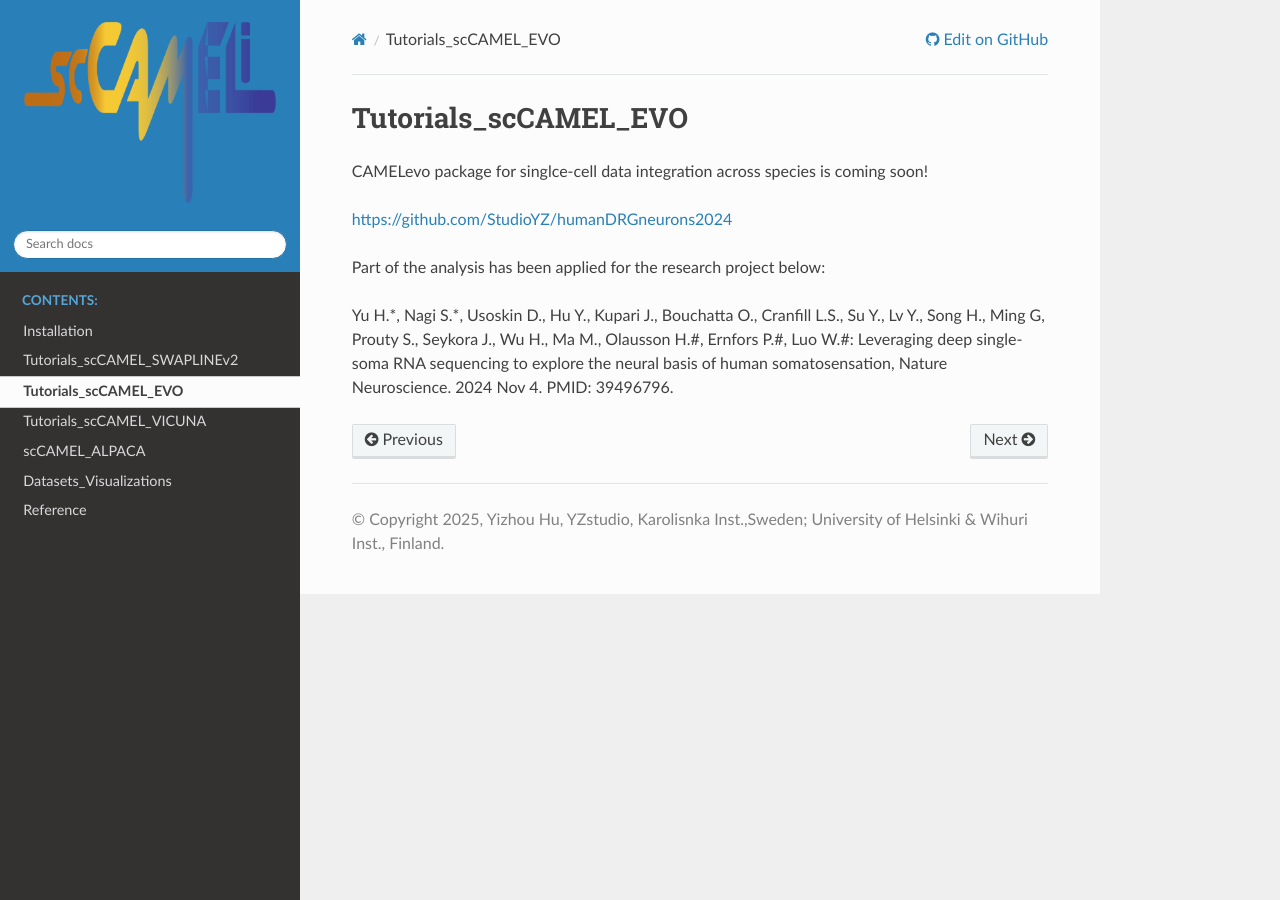
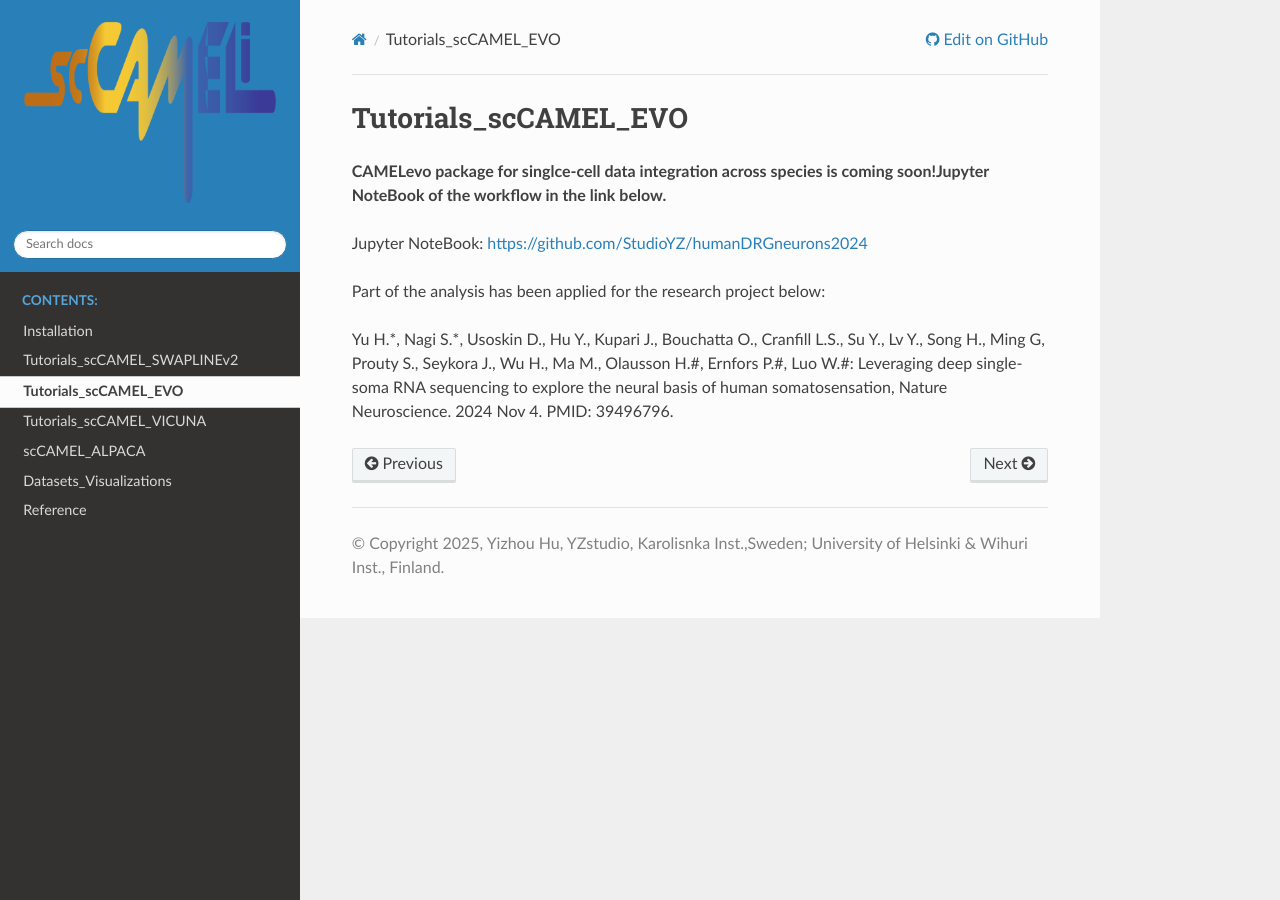
Before and after one commit to StudioYZ/scCAMEL, a Sphinx documentation site: the page built from source/Tutorials_scCAMEL_EVO/index.rst, in a window 1280 px wide. Built offline with Sphinx 7.4.7 and the Read the Docs theme 3.1.0, drawn with Linux system fonts in a browser that asks for light colours; pages that are not in the unit, such as notebooks, are missing from menus.

Commit message:
Update index.rst

```diff
--- a/source/Tutorials_scCAMEL_EVO/index.rst
+++ b/source/Tutorials_scCAMEL_EVO/index.rst
@@ -1,8 +1,8 @@
 Tutorials_scCAMEL_EVO
 =======================
-CAMELevo package for singlce-cell data integration across species is coming soon!
+**CAMELevo package for singlce-cell data integration across species is coming soon!Jupyter NoteBook of the workflow in the link below.**
 
-https://github.com/StudioYZ/humanDRGneurons2024
+Jupyter NoteBook:  https://github.com/StudioYZ/humanDRGneurons2024
 
 Part of the analysis has been applied for the research project below:
 
```
